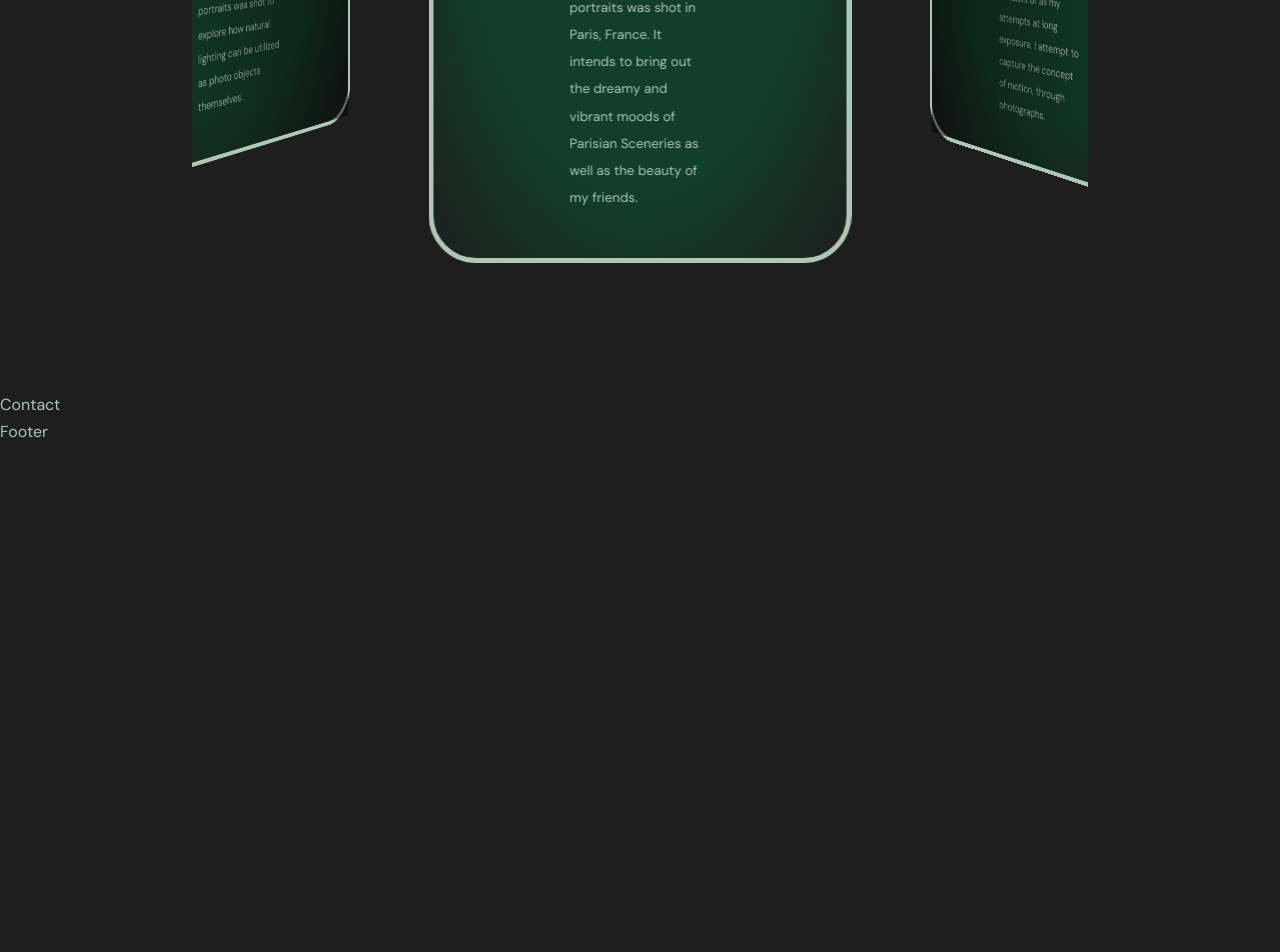
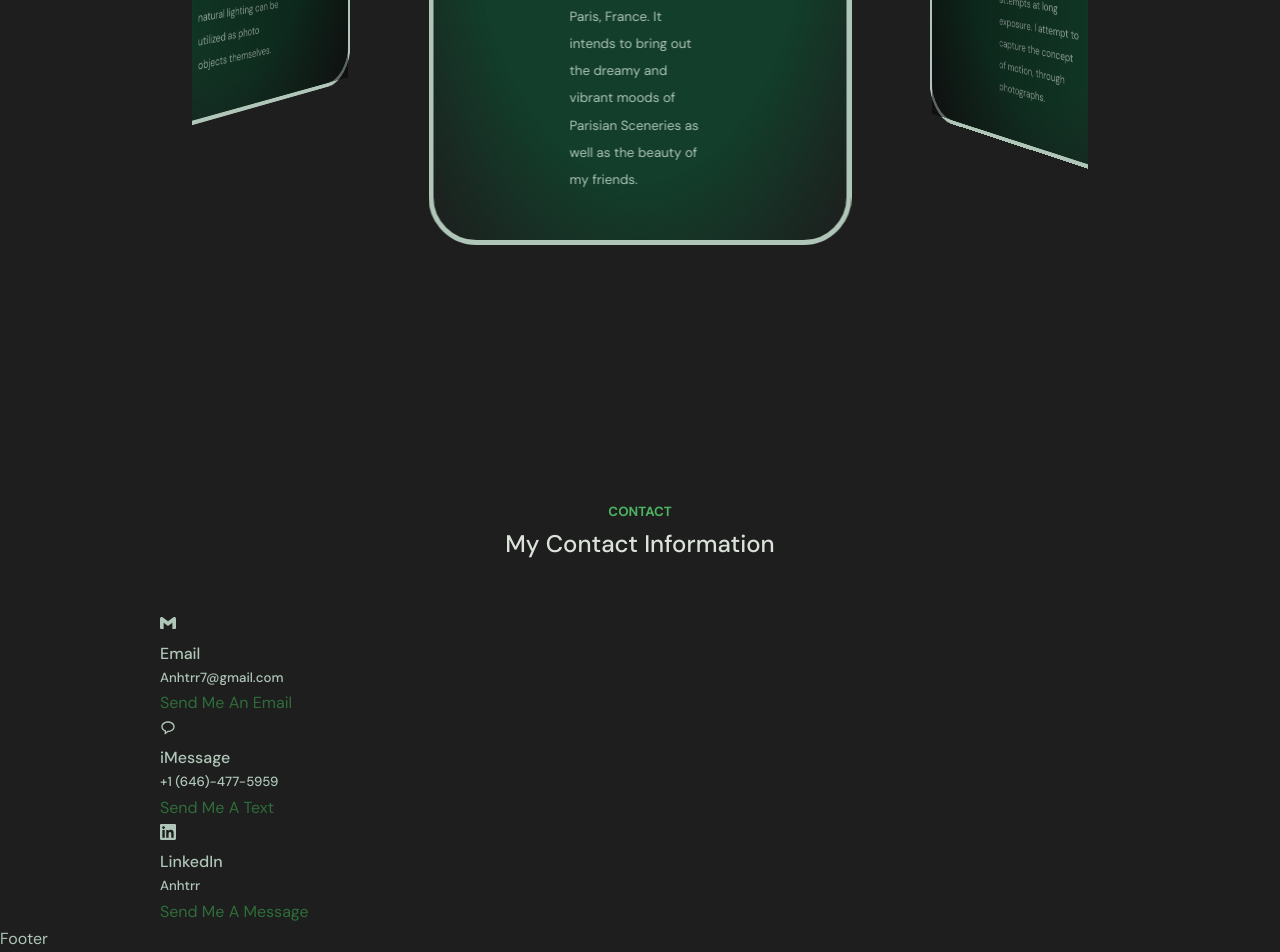
Before and after one commit to Anhtrr/Personal-Website, a React (Create React App) app: page / in a window 1280 px wide. Shown: the part 7282-8234 px from the top of the page. Before the commit the page ends 7728 px from the top, so only its background shows below. Built offline with nearby package versions, Linux system fonts and the light colour scheme.

Commit message:
spacing changes

```diff
--- a/src/components/contact/Contact.jsx
+++ b/src/components/contact/Contact.jsx
@@ -1,9 +1,41 @@
 import React from 'react';
 import './contact.css';
+import {SiGmail, SiWhatsapp, SiLinkedin} from 'react-icons/si'
+import {BiMessageRounded} from 'react-icons/bi'
 
 const Contact = () => {
   return (
-    <section id='contact'>Contact</section>
+    <section id='contact'>
+      <h5 className='spacing'>CONTACT</h5>
+      <h2>My Contact Information</h2>
+
+      <div className="container contact__container">
+        <div className="contact__options">
+          <article className="contact__option">
+            <SiGmail/>
+            <h4>Email</h4>
+            <h5>Anhtrr7@gmail.com</h5>
+            <a href="mailto:anhtrr7@gmail.com">Send Me An Email</a>
+          </article>
+          <article className="contact__option">
+            <BiMessageRounded/>
+            <h4>iMessage</h4>
+            <h5>+1 (646)-477-5959</h5>
+            <a href="iMessage://6464775959">Send Me A Text</a>
+          </article>
+          <article className="contact__option">
+            <SiLinkedin/>
+            <h4>LinkedIn</h4>
+            <h5>Anhtrr</h5>
+            <a href='https://www.linkedin.com/in/anhtrr/' target='_blank' rel="noreferrer">Send Me A Message</a>
+          </article>
+
+          <form action="">
+
+          </form>
+        </div>
+      </div>
+    </section>
   )
 }
 
--- a/src/components/header/HeaderSocials.jsx
+++ b/src/components/header/HeaderSocials.jsx
@@ -4,8 +4,8 @@ import {FaLinkedin, FaGithubSquare} from 'react-icons/fa'
 const HeaderSocials = () => {
   return (
     <div className='header__socials'>
-        <a href='https://www.linkedin.com/in/anhtrr/' target='_blank'><FaLinkedin/></a>
-        <a href='https://github.com/Anhtrr' target='_blank'><FaGithubSquare/></a>
+        <a href='https://www.linkedin.com/in/anhtrr/' target='_blank' rel="noreferrer"><FaLinkedin/></a>
+        <a href='https://github.com/Anhtrr' target='_blank' rel="noreferrer"><FaGithubSquare/></a>
     </div>
   )
 }
--- a/src/components/photography/Photo.jsx
+++ b/src/components/photography/Photo.jsx
@@ -19,7 +19,7 @@ const Photo = () => {
       title: '"Light and Smoke" • 2021',
       format: 'Small',
       style: 'Portraiture • Shadow • Fog',
-      description: 'This collection of portraits was shot to explore how natural lighting can be utilized as photo objects themselves.'
+      description: 'This collection was shot to explore how natural lighting can be utilized as photo objects themselves.'
     },
     {
       display: c1,
--- a/src/components/projects/projects.css
+++ b/src/components/projects/projects.css
@@ -32,7 +32,7 @@
     color: rgb(218, 226, 218);
 }
 .portfolio__item h6{
-    margin: 0 0.5rem 2rem;
+    margin: 0 0.2rem 2rem;
     font-weight: 300;
 }
 
```
